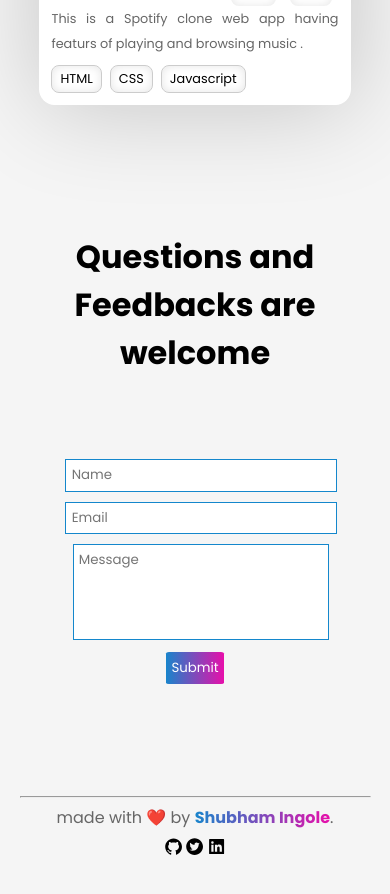
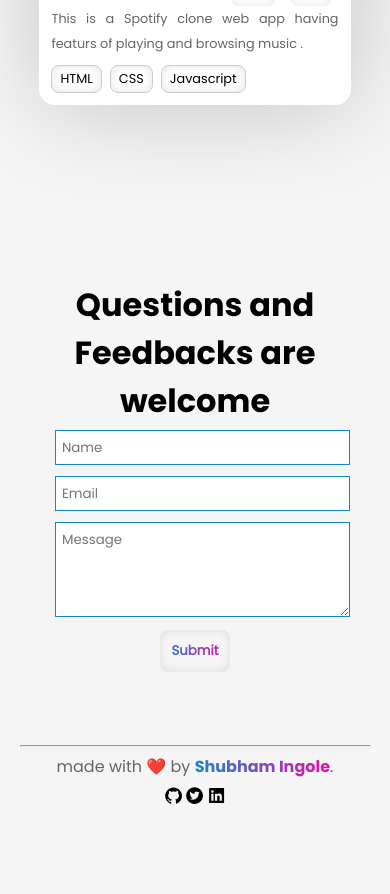
Before and after one commit to i9shubham/Portfolio, a React (Create React App) app: page / in a window 390 px wide. Shown: the part 6080-6974 px from the top of the page. Built offline with nearby package versions, Linux system fonts and the light colour scheme.

Commit message:
fix: css styling

```diff
--- a/src/Components/Footer.css
+++ b/src/Components/Footer.css
@@ -1,5 +1,5 @@
 .footer {
-    height: 20vh;
+    /* height: 20vh; */
     width: auto;
     padding-bottom: 10vh;
 }
--- a/src/Components/project/Project.css
+++ b/src/Components/project/Project.css
@@ -43,8 +43,8 @@
 .project-link{
     height: 32px;
     box-shadow: inset 0 0 10px 0 rgba(0, 0, 0, 0.1);
+    border-radius: 8px;
     padding: 0.2rem 0.5rem;
-    border-radius: 8px;
     display: flex;
     align-items: center;
     justify-content: center;
--- a/src/Pages/Contact.css
+++ b/src/Pages/Contact.css
@@ -1,49 +1,62 @@
-#contact{
-    height: 80vh;
+#contact {
+    height: 100vh;
+    padding-top: 10rem;
     display: flex;
+    flex-direction: column;
+    justify-content: space-between;
+}
+
+.contact-flex {
+    display: flex;
+    flex-direction: column;
     justify-content: center;
     align-items: center;
     text-align: center;
 }
-.contact-form{
-    width: 60%;
-    text-align: center;
-    margin-top: -10%;
-}
-.feedback{
+
+.feedback {
     font-size: 2em;
 }
 
-.form-group input, .form-group textarea{
+.form-group {
+    width: 100%;
+}
+
+.form-group input,
+.form-group textarea {
     width: 100%;
     margin: 2% 0;
-    padding: 2%;
+    padding: 0.4rem;
     border: 1px solid #1487cc;
-}
-.form-group textarea{
-    height: 10vh;
-    resize: none;
-}
-
-.btn{
-    color: #fff;
-    background: linear-gradient(90deg, #1487cc -2.06%, #E70FAA 100%);
-    border: 0;
-    padding: 2%;
-    border-radius: 5%;
 }
 
 
-@media only screen and (max-width: 600px){
-    #contact{
+.btn {
+    box-shadow: inset 0 0 10px 0 rgba(0, 0, 0, 0.1);
+    border-radius: 8px;
+    background: linear-gradient(90deg, #1487cc -2.06%, #E70FAA 100%);
+    -webkit-background-clip: text;
+    -webkit-text-fill-color: transparent;
+    background-clip: text;
+    font: poppins-bold;
+    font-weight: bold;
+    border: 0;
+    padding: 4%;
+}
+
+
+@media only screen and (max-width: 600px) {
+    #contact {
         height: 80vh;
-        flex-direction: column;
-        justify-content: space-evenly;
+        /* flex-direction: column; */
+        /* justify-content: space-evenly; */
     }
-    .feedback{
+
+    .feedback {
         font-size: 2em;
     }
-    .contact-form{
+
+    .contact-form {
         width: 80%;
     }
 }
--- a/src/Pages/Contact.js
+++ b/src/Pages/Contact.js
@@ -1,4 +1,4 @@
-import React from "react";
+import React from 'react';
 import Footer from '../Components/Footer';
 import './Contact.css';
 
@@ -6,20 +6,21 @@ const Contact = () => {
     return (
         <>
             <div id='contact'>
+                <div className='contact-flex'>
                     <div>
                         <h1 className='bold centre feedback'>
                             Questions and Feedbacks are welcome
                         </h1>
                         <a
-                        href='mailto:ishubham158@gmail.com'
+                            href='mailto:ershubhamingole@gmail.com'
                             className='pc heading bold centre feedback'
                         >
-                        ishubham158@gmail.com
+                            ershubhamingole@gmail.com
                         </a>
                     </div>
                     <form
                         className='contact-form mobile'
-                    action='mailto:ishubham158@gmail.com'
+                        action='mailto:ershubhamingole@gmail.com'
                         method='GET'
                     >
                         <div className='form-group'>
@@ -42,7 +43,7 @@ const Contact = () => {
                         <div className='form-group'>
                             <textarea
                                 className='form-control'
-                            rows='5'
+                                rows='4'
                                 placeholder='Message'
                                 required
                             />
@@ -51,6 +52,7 @@ const Contact = () => {
                     </form>
                 </div>
                 <Footer />
+            </div>
         </>
     );
 };
```
Lines whose indentation alone changed are shown as unchanged.
